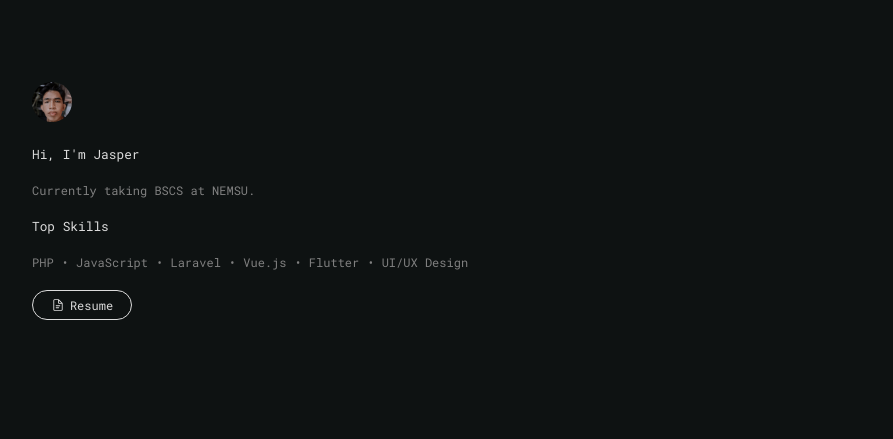
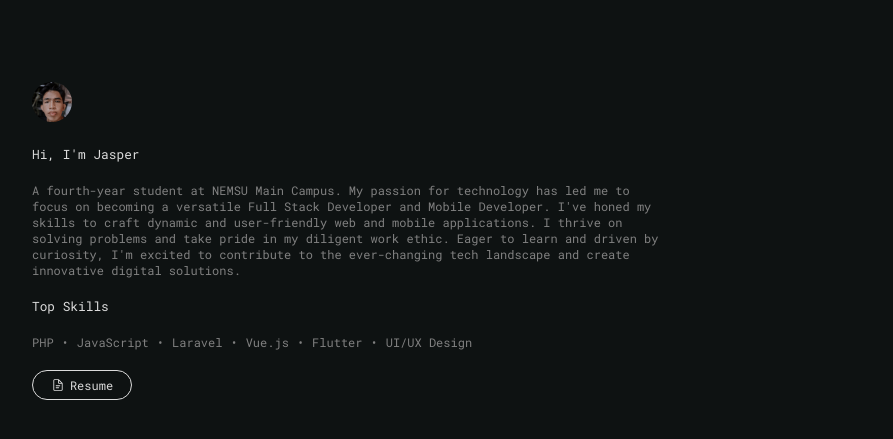
Before and after one commit to jasperfernandez/eportfolio, a plain HTML site: page index.html in a window 1280 px wide. Shown: the part 85-524 px from the top of the page, without its empty margins (288-1181 px from the left). Drawn offline with Linux system fonts and the light colour scheme.

Commit message:
Update README.md and style.css, and add resume.pdf and index.html

```diff
--- a/css/style.css
+++ b/css/style.css
@@ -37,6 +37,7 @@ header nav ul li a {
     font-size: .8rem;
     color: var(--gray-color);
     text-decoration: none;
+    transition: color 0.3s ease;
 }
 
 header nav ul li a:hover {
@@ -50,6 +51,7 @@ header nav ul li:nth-last-child(2) {
 header nav ul li .social-link  {
     margin-left: 15px;
     fill: var(--gray-color);
+    transition: fill 0.3s ease;
 }
 
 header nav ul li .social-link:hover  {
@@ -123,11 +125,13 @@ section .section-cta .btn-cta {
     font-size: .75rem;
     font-weight: 400;
     text-decoration: none;
+    transition: background-color 0.3s ease, color 0.3s ease, border-color 0.3s ease;
 }
 
 section .section-cta .btn-cta svg {
     margin-right: 5px;
     fill: var(--light-gray-color);
+    transition: fill 0.3s ease;
 }
 
 section .section-cta .btn-cta:hover {
--- a/index.html
+++ b/index.html
@@ -62,17 +62,30 @@
       <div class="section-am">
         <img src="./assets/images/jasper.jpg" alt="Jasper Fernandez Photo" />
         <h1>Hi, I'm Jasper</h1>
-        <p>Currently taking BSCS at NEMSU.</p>
+        <p>
+          A fourth-year student at NEMSU Main Campus. My passion for technology
+          has led me to focus on becoming a versatile Full Stack Developer and
+          Mobile Developer. I've honed my skills to craft dynamic and
+          user-friendly web and mobile applications. I thrive on solving
+          problems and take pride in my diligent work ethic. Eager to learn and
+          driven by curiosity, I'm excited to contribute to the ever-changing
+          tech landscape and create innovative digital solutions.
+        </p>
       </div>
       <div class="section-ts">
         <h1>Top Skills</h1>
         <ul>
           <li>PHP</li>
-          <li>&#x2022; JavaScript</li>
-          <li>&#x2022; Laravel</li>
-          <li>&#x2022; Vue.js</li>
-          <li>&#x2022; Flutter</li>
-          <li>&#x2022; UI/UX Design</li>
+          <li>&#x2022;</li>
+          <li>JavaScript</li>
+          <li>&#x2022;</li>
+          <li>Laravel</li>
+          <li>&#x2022;</li>
+          <li>Vue.js</li>
+          <li>&#x2022;</li>
+          <li>Flutter</li>
+          <li>&#x2022;</li>
+          <li>UI/UX Design</li>
         </ul>
       </div>
       <div class="section-cta">
```
Also changed, not shown: 2 other files.
